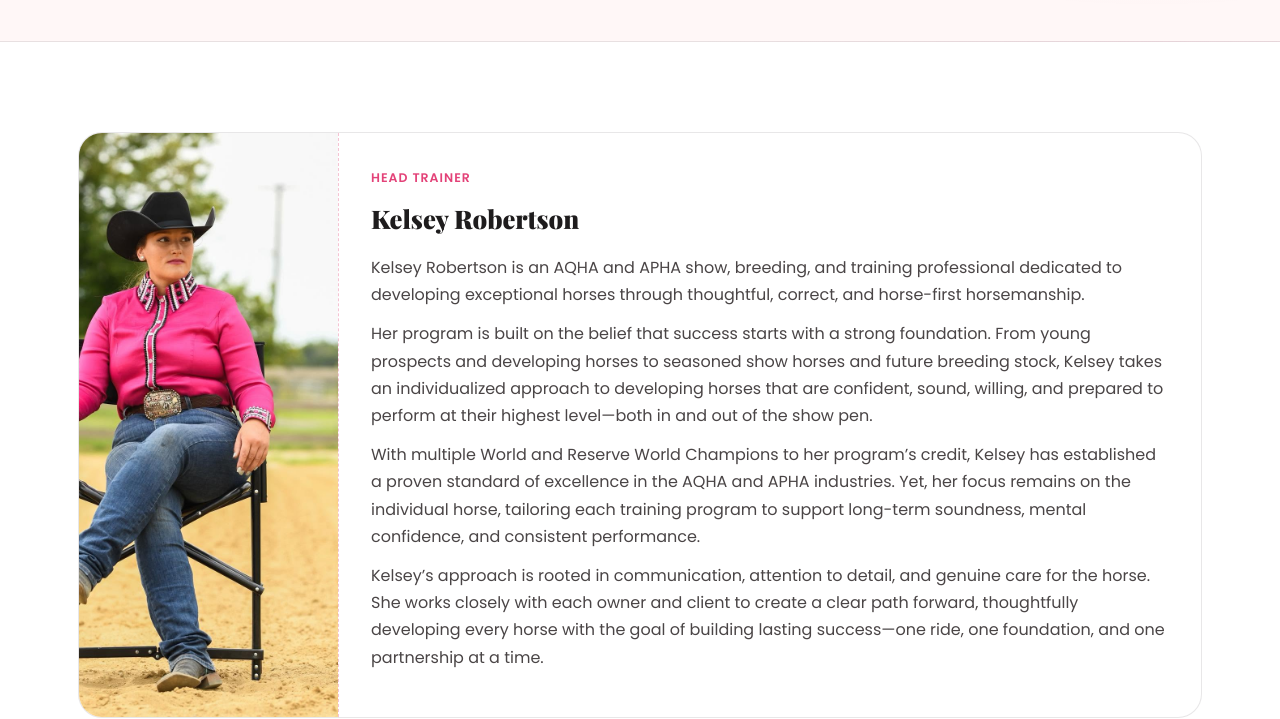
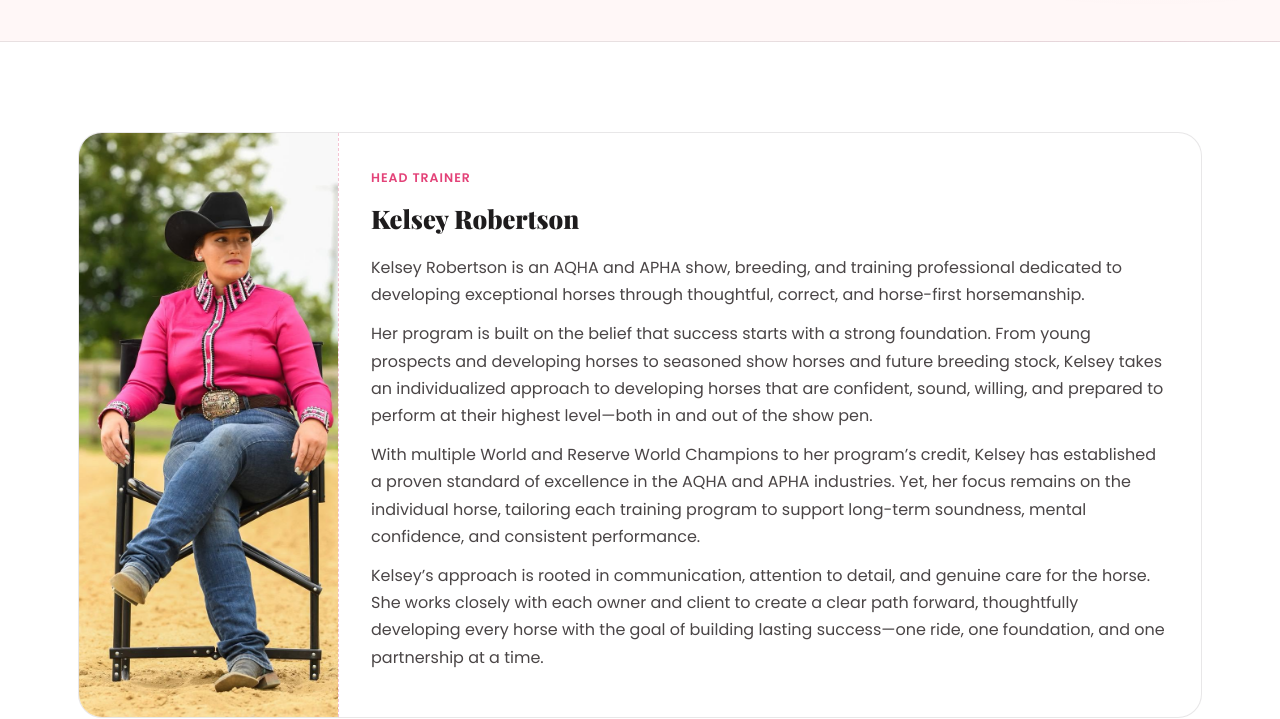
Before and after one commit to kat0connor/Kriskel-website, a plain HTML site: page about.html in a window 1280 px wide. Shown: the part 269-988 px from the top of the page. Drawn offline with nearby package versions, Linux system fonts and the light colour scheme; a web font is replaced by a local one.

Commit message:
Adjust profile photo position for Kelsey Robertson

```diff
--- a/about.html
+++ b/about.html
@@ -40,7 +40,7 @@
   <div class="wrap">
     <div class="profile-card reveal-left" style="margin-bottom:34px;">
       <div class="profile-photo-slot" style="padding:0; background:none;">
-        <img src="images/Kelsey-headshot-1.jpg" alt="Kelsey Robertson" style="width:100%; height:100%; object-fit:cover; object-position:70% center; display:block; border-radius:inherit;">
+        <img src="images/Kelsey-headshot-1.jpg" alt="Kelsey Robertson" style="width:100%; height:100%; object-fit:cover; object-position:25% center; display:block; border-radius:inherit;">
       </div>
       <div class="profile-body">
         <span class="role">Head Trainer</span>
```
